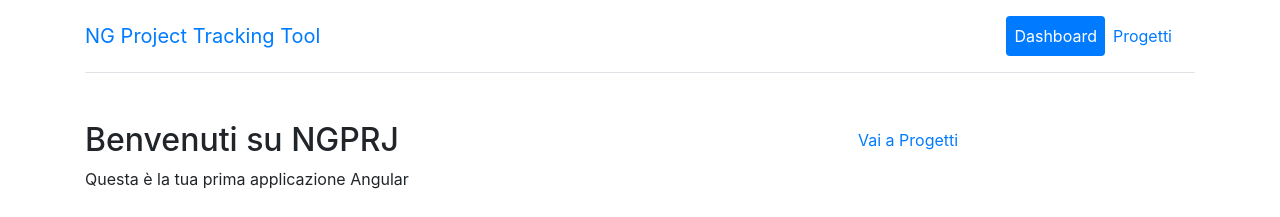
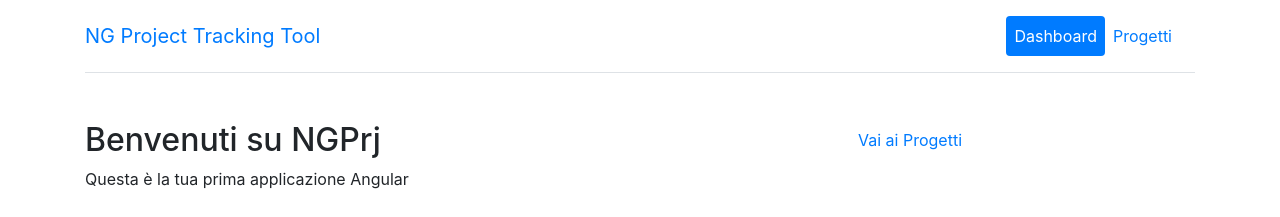
Before and after one commit to paolomax/progetto-prof-angular-corso, an Angular app: page /home in a window 1280 px wide. Shown: the top 217 px of the page. Built offline with nearby package versions, Linux system fonts and the light colour scheme.

Commit message:
reutilize and personalize ngprj-section-header

```diff
--- a/src/app/dashboard/home/home.component.html
+++ b/src/app/dashboard/home/home.component.html
@@ -1,10 +1,6 @@
-<div class="row mt-5">
-    <div class="col-8">
-        <h2>Benvenuti su {{ title | uppercase}} </h2>
-    </div>
-    <div class="col text-end">
-        <button class="btn btn-link"  routerLink="/projects">Vai a Progetti</button>
-    </div>
-</div>
+<ngprj-section-header
+  [title]="'Benvenuti su NGPrj'"
+  [button]="{ label: 'Vai ai Progetti', link:'/projects'}"
+></ngprj-section-header>
 
 <p>Questa è la tua prima applicazione Angular</p>
--- a/src/app/project/project-container/project-container.component.html
+++ b/src/app/project/project-container/project-container.component.html
@@ -2,8 +2,7 @@
 
 <ngprj-section-header
   [title]="'I miei Progetti'"
-  [buttonLabel]="'Torna alla Dashboard'"
-  [buttonLink]="'/home'"
+  [button]="{ label: 'Vai alla Dashboard', link:'/home'}"
 ></ngprj-section-header>
 
 <ngprj-project-list [projects] = "projects" (selected)="selectProject($event)"></ngprj-project-list>
--- a/src/app/shared/section-header/section-header.component.html
+++ b/src/app/shared/section-header/section-header.component.html
@@ -3,6 +3,6 @@
         <h2> {{title}} </h2>
     </div>
     <div class="col text-end">
-        <button class="btn" [class]="buttonClass" routerLink="/home">{{buttonLabel}}</button>
+        <button class="btn" [ngClass]="_button.type" [routerLink]="_button.link">{{_button.label}}</button>
     </div>
 </div>
--- a/src/app/shared/section-header/section-header.component.ts
+++ b/src/app/shared/section-header/section-header.component.ts
@@ -1,4 +1,10 @@
 import { Component, Input, OnInit } from '@angular/core';
+
+interface Button {
+  label: string;
+  link: string;
+  type: 'btn-link' | 'btn-primary';
+}
 
 @Component({
   selector: 'ngprj-section-header',
@@ -8,9 +14,15 @@ import { Component, Input, OnInit } from '@angular/core';
 export class SectionHeaderComponent implements OnInit {
   @Input() title = '';
 
-  @Input() buttonLabel = 'Vai a...';
-  @Input() buttonClass = 'btn-link';
-  @Input() buttonLink = '#';
+  _button : Button = { label: 'Vai a...', link: '', type: 'btn-link'};
+
+  @Input() set button(value: Partial<Button>) {
+    this._button = {...this._button, ...value};
+  }
+
+  // @Input() buttonLabel = 'Vai a...';
+  // @Input() buttonClass = 'btn-link';
+  // @Input() buttonLink = '#';
 
 
 
```
